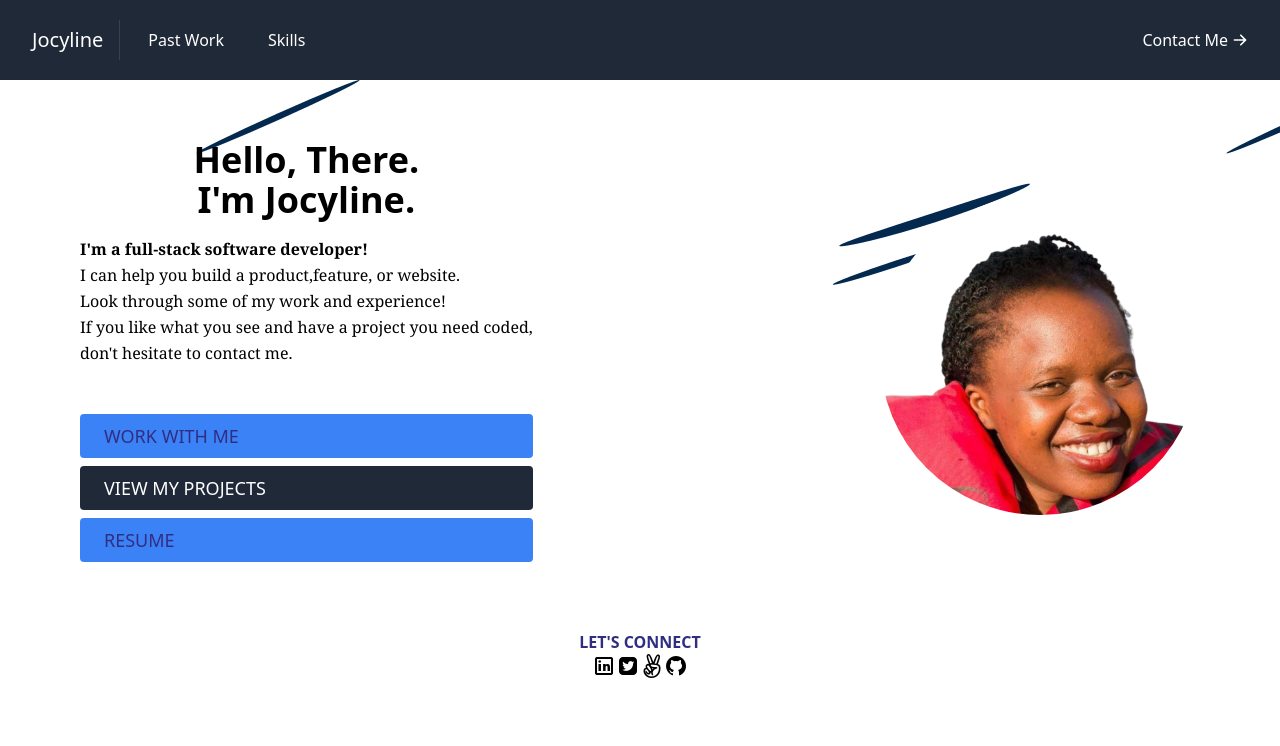
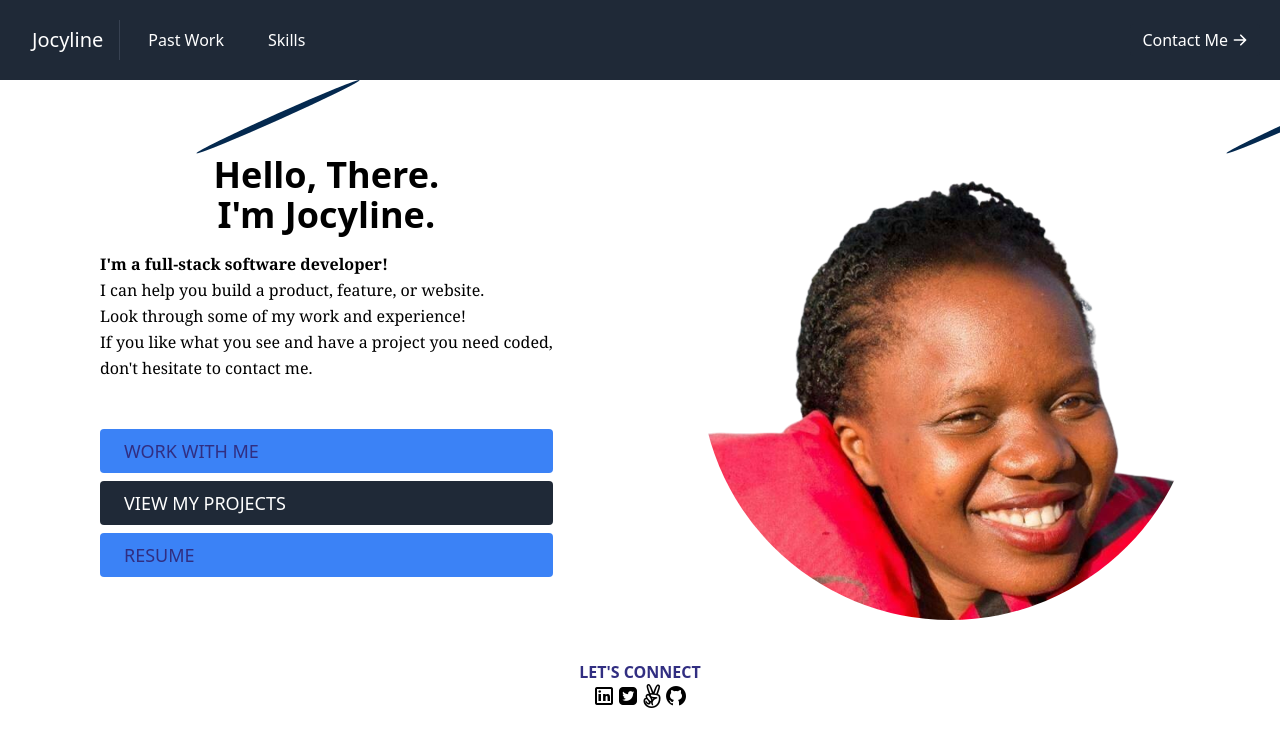
Before and after one commit to Jmagero/portfolio, a React (Create React App) app: page / in a window 1280 px wide. Shown: the top 746 px of the page. Built offline with nearby package versions, Linux system fonts and the light colour scheme.

Commit message:
Add style

```diff
--- a/src/components/About.js
+++ b/src/components/About.js
@@ -4,7 +4,7 @@ import { Link } from 'react-router-dom';
 const About = () => (
   <section id="about" className="bg-about">
     <div className="container mx-auto h-full px-20 py-10 flex justify-between  md:flex-row flex-col items-center">
-      <div className="py-5">
+      <div className="py-5 px-5 w-100">
         <h1 className="title-font sm:text-4xl text-3xl mb-4 font-black text-grey">
           Hello, There.
           <br />
@@ -13,7 +13,7 @@ const About = () => (
         <p className="mb-10 leading-relaxed text-justify font-serif">
           <span className="font-bold">I&apos;m a full-stack software developer!</span>
           <br />
-          I can help you build a product,feature, or website.
+          I can help you build a product, feature, or website.
           <br />
           Look through some of my work and experience!
           <br />
@@ -43,7 +43,7 @@ const About = () => (
           </a>
         </div>
       </div>
-      <div className="w-80">
+      <div className="w-100">
         <img
           className="object-contain md:object-scale-down rounded-full"
           alt="hero"
```
